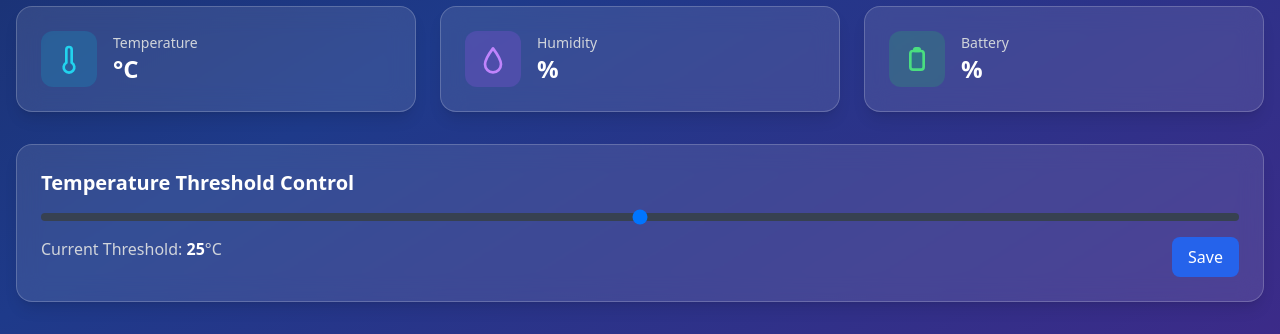
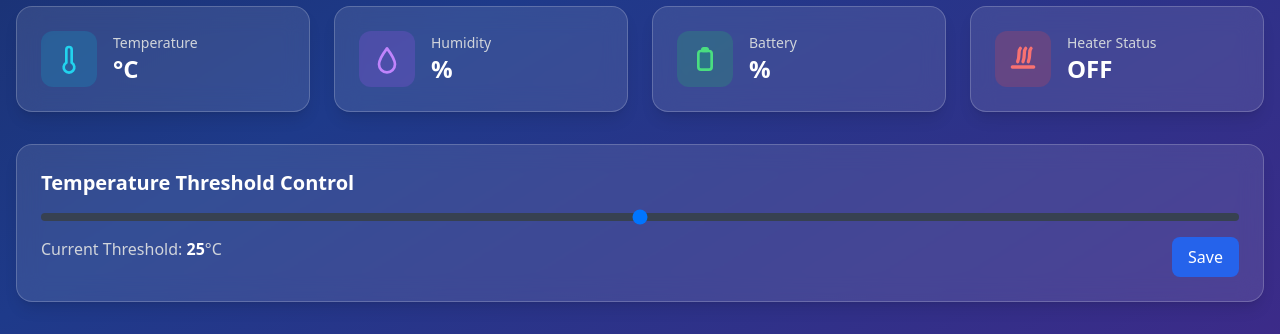
Before and after one commit to macky34/petwatch, a Flask app: template src/templates/dashboard.html in a window 1280 px wide. Shown: the part 90-424 px from the top of the page. Run offline with Flask 3, Linux system fonts and the light colour scheme; the template is opened without the code that fills it, so the values that code supplies are empty; parts of the project's set-up code (start-up, migrations or seed data) failed here and were passed over; some libraries are stand-ins or nearby versions.

Commit message:
ヒーターのステータスをダッシュボードに表示

```diff
--- a/src/app.py
+++ b/src/app.py
@@ -3,9 +3,11 @@ import json
 import sqlite3
 import pandas as pd
 import plotly.graph_objects as go
+from switchbot_api import SwitchBotAPI
 
 app = Flask(__name__)
 CONFIG_FILE = "config.json"
+switchbot_api = SwitchBotAPI()
 
 def init_db():
     """データベースの初期化（インデックス追加）"""
@@ -74,6 +76,15 @@ def latest_data_endpoint():
         return jsonify(latest_data)
     else:
         return jsonify({"error": "No data available"}), 404
+
+@app.route("/get_heater_status")
+def get_heater_status():
+    """SwitchBot API から現在のヒーターの状態を取得する"""
+    status = switchbot_api.get_status()
+    if status and "body" in status and "power" in status["body"]:
+        return jsonify({"status": status["body"]["power"]})
+    else:
+        return jsonify({"error": "Failed to get heater status"}), 500
 
 @app.route("/")
 def index():
--- a/src/templates/dashboard.html
+++ b/src/templates/dashboard.html
@@ -57,7 +57,7 @@
     <main class="pt-24 pb-12 px-4">
         <div class="max-w-7xl mx-auto space-y-8">
             <!-- センサーデータカード -->
-            <div class="grid grid-cols-1 md:grid-cols-3 gap-6">
+            <div class="grid grid-cols-1 md:grid-cols-4 gap-6">
                 <!-- Temperature Card -->
                 <div class="glass-effect p-6 rounded-2xl shadow-lg">
                     <div class="flex items-center space-x-4">
@@ -108,6 +108,30 @@
                         </div>
                     </div>
                 </div>
+                <!-- Heater Status Card -->
+                <div class="glass-effect p-6 rounded-2xl shadow-lg">
+                    <div class="flex items-center space-x-4">
+                        <div class="p-3 bg-red-500/20 rounded-xl">
+                            <svg class="w-8 h-8 text-red-400" fill="none" stroke="currentColor" viewBox="0 0 24 24">
+                                <!-- 下の横線 -->
+                                <path stroke-linecap="round" stroke-linejoin="round" stroke-width="2.5"
+                                    d="M4 18 L20 18" />
+
+                                <!-- 湯気/スチーム（波線） -->
+                                <path stroke-linecap="round" stroke-linejoin="round" stroke-width="2.5"
+                                    d="M8 14 C10 9, 8 6, 10 4" />
+                                <path stroke-linecap="round" stroke-linejoin="round" stroke-width="2.5"
+                                    d="M12 14 C14 9, 12 6, 14 4" />
+                                <path stroke-linecap="round" stroke-linejoin="round" stroke-width="2.5"
+                                    d="M16 14 C18 9, 16 6, 18 4" />
+                            </svg>
+                        </div>
+                        <div>
+                            <p class="text-sm text-gray-300">Heater Status</p>
+                            <p class="text-2xl font-bold text-white" id="heater-status">OFF</p>
+                        </div>
+                    </div>
+</div>
             </div>
 
             <!-- 温度しきい値設定 -->
@@ -133,15 +157,74 @@
 
     <script>
         // 初期値をサーバーから取得
+        let currentTemp = {{ latest_data.temperature|round(1) }};
+        let thresholdTemp = 25.0;
+        let heaterStatus = "unknown";
+
+        // Function to get the initial heater status
+        function getInitialHeaterStatus() {
+            fetch("/get_heater_status")
+                .then(response => response.json())
+                .then(data => {
+                    if (data.status) {
+                        heaterStatus = data.status === "on" ? "ON" : "OFF";
+                        updateHeaterStatusDisplay();
+                    }
+                })
+                .catch(error => {
+                    console.error("Error fetching heater status:", error);
+                    // Fallback to determining status from temperature
+                    updateHeaterStatusBasedOnTemp();
+                });
+        }
+
+        // Function to update heater status based on current temperature and threshold
+        function updateHeaterStatusBasedOnTemp() {
+            const oldStatus = heaterStatus;
+
+            if (currentTemp < thresholdTemp - 0.25) {
+                heaterStatus = "ON";
+            } else if (currentTemp > thresholdTemp + 0.25) {
+                heaterStatus = "OFF";
+            }
+
+            // Only update the display if status has changed or was unknown
+            if (oldStatus !== heaterStatus || oldStatus === "unknown") {
+                updateHeaterStatusDisplay();
+            }
+        }
+
+        // Function to update the heater status display
+        function updateHeaterStatusDisplay() {
+            const statusElement = document.getElementById("heater-status");
+            statusElement.textContent = heaterStatus;
+
+            // Add color-coding
+            if (heaterStatus === "ON") {
+                statusElement.classList.remove("text-white", "text-gray-400");
+                statusElement.classList.add("text-red-400");
+            } else if (heaterStatus === "OFF") {
+                statusElement.classList.remove("text-white", "text-red-400");
+                statusElement.classList.add("text-gray-400");
+            } else {
+                statusElement.classList.remove("text-red-400", "text-gray-400");
+                statusElement.classList.add("text-white");
+            }
+        }
+
         fetch("/get_threshold")
             .then(response => response.json())
             .then(data => {
                 document.getElementById("tempSlider").value = data.threshold;
                 document.getElementById("currentValue").textContent = data.threshold;
+                thresholdTemp = parseFloat(data.threshold);
+                updateHeaterStatusBasedOnTemp();
             });
 
         document.getElementById("tempSlider").addEventListener("input", function () {
             document.getElementById("currentValue").textContent = this.value;
+            thresholdTemp = parseFloat(this.value);
+            updateHeaterStatusBasedOnTemp();
         });
 
         document.getElementById("saveThreshold").addEventListener("click", function() {
@@ -178,6 +261,10 @@
                     document.getElementById("humidity-value").textContent = data.humidity.toFixed(1) + "%";
                     document.getElementById("battery-value").textContent = data.battery + "%";
                     document.getElementById("last-update").textContent = new Date(data.timestamp).toLocaleString();
+
+                    // Update current temperature and check heater status
+                    currentTemp = data.temperature;
+                    updateHeaterStatusBasedOnTemp();
                 })
                 .catch(error => console.error("Error fetching sensor data:", error));
         }
@@ -186,7 +273,10 @@
         setInterval(updateSensorData, 30000);
 
         // ページ読み込み直後にも一度更新
-        document.addEventListener("DOMContentLoaded", updateSensorData);
+        document.addEventListener("DOMContentLoaded", function() {
+            updateSensorData();
+            getInitialHeaterStatus();
+        });
     </script>
 </body>
 
```
